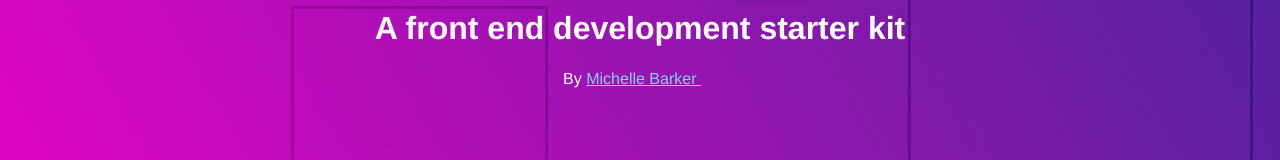
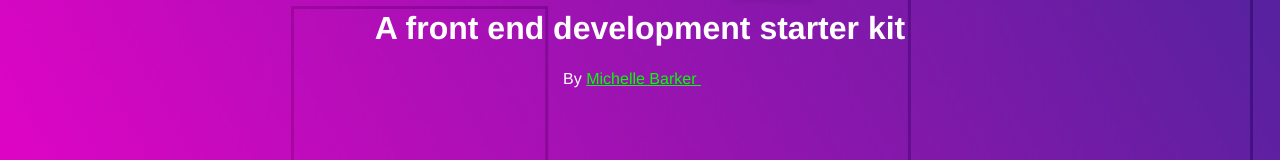
Before and after one commit to mbarker84/parcel-starter, a website built with Parcel: page src/index.html in a window 1280 px wide. Shown: the part 354-514 px from the top of the page. Built offline with nearby package versions, Linux system fonts and the light colour scheme.

Commit message:
Removing unneccessary scripts

```diff
--- a/package.json
+++ b/package.json
@@ -4,8 +4,7 @@
 	"main": "index.html",
 	"license": "MIT",
 	"scripts": {
-		"start": "run-p parcel",
-		"parcel": "parcel src/index.html -p 3000 --open",
+		"start": "parcel src/index.html -p 3000 --open",
 		"build:parcel": "parcel build src/index.html",
 		"build": "npm run clean && npm run build:parcel",
 		"clean": "rm -rf dist/*"
@@ -15,7 +14,6 @@
 		"@babel/core": "^7.6.4",
 		"@babel/preset-react": "^7.6.3",
 		"node-sass": "^4.12.0",
-		"npm-run-all": "^4.1.5",
 		"parcel-bundler": "^1.12.4",
 		"parcel-plugin-imagemin": "^3.0.0",
 		"parcel-plugin-svg-sprite": "^1.4.1"
--- a/src/scss/02-base/_typography.scss
+++ b/src/scss/02-base/_typography.scss
@@ -1,3 +1,3 @@
 a {
-	color: lightskyblue;
+	color: lime;
 }
```
